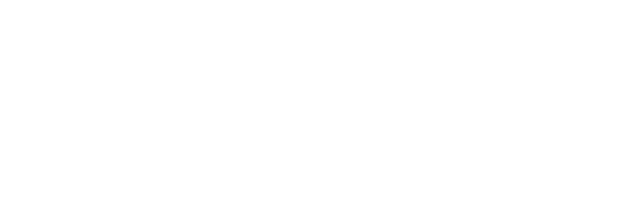
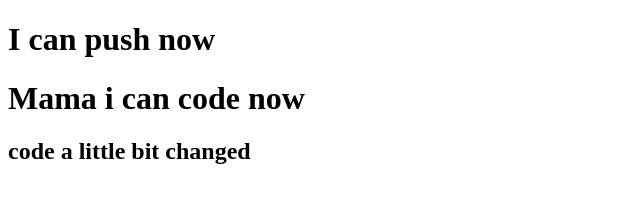
Before and after one commit to SayedAbdullah-WD/my-second-repo, a plain HTML site: page index.html in a window 1280 px wide. Shown: the whole page, without its empty margins (0-640 px from the left). Drawn offline with Linux system fonts and the light colour scheme.

Commit message:
added header

```diff
--- a/index.html
+++ b/index.html
@@ -7,6 +7,8 @@
     <title>My Second Repo</title>
 </head>
 <body>
-
+    <h1>I can push now</h1>
+    <h1>Mama i can code now</h1>
+    <h2>code a little bit changed</h2>
 </body>
 </html>
```
